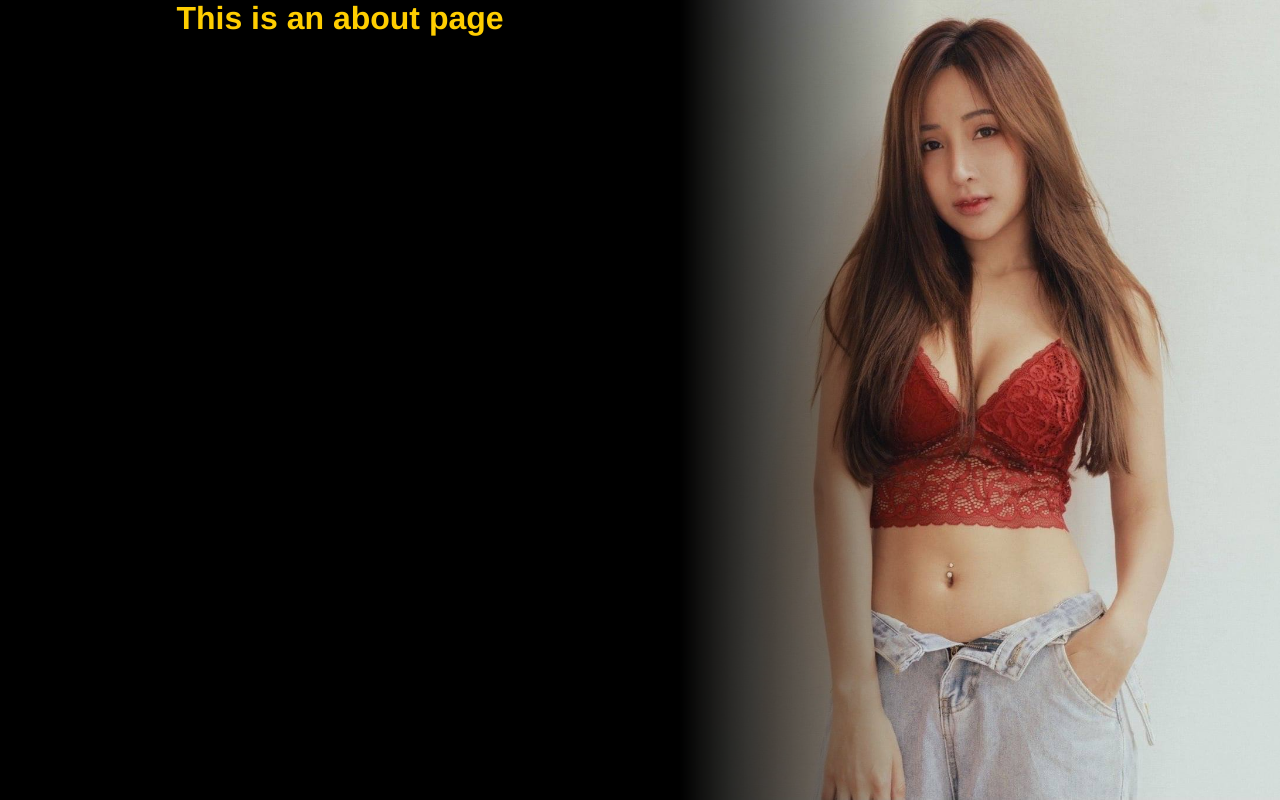
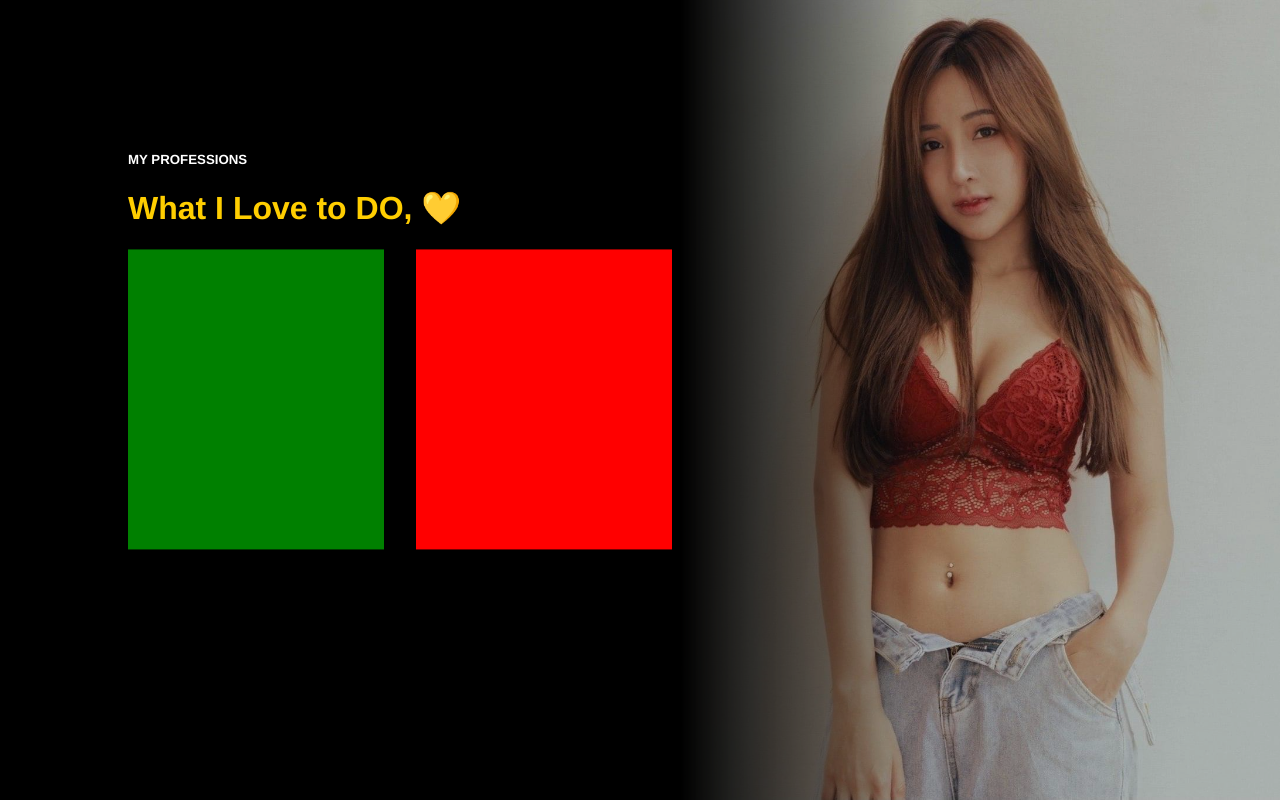
Before and after one commit to raisamong/portfolio-rsm, a Vue app: page /skill in a window 1280 px wide. Built offline with nearby package versions, Linux system fonts and the light colour scheme.

Commit message:
adjust layout

```diff
--- a/src/App.vue
+++ b/src/App.vue
@@ -50,6 +50,7 @@ body {
   flex-direction: row;
   > div:first-child {
     flex-grow: 1;
+    z-index: 1;
   }
 }
 
@@ -99,5 +100,17 @@ body {
   height: 100%;
   flex-shrink: 1;
   width: 600px;
+
+  //adjust opacity
+  opacity: 1;
+  @media only screen and (max-width: 1440px) {
+    opacity: 0.8;
+  }
+  @media only screen and (max-width: 1024px) {
+    opacity: 0.6;
+  }
+  @media only screen and (max-width: 515px) {
+    opacity: 0.4;
+  }
 }
 </style>
--- a/src/views/Skill.vue
+++ b/src/views/Skill.vue
@@ -1,5 +1,48 @@
 <template>
-  <div class="about">
-    <h1>This is an about page</h1>
+  <div class="containter">
+    <h5 class="white-text">MY PROFESSIONS</h5>
+    <h1>What I Love to DO, 💛</h1>
+    <div class="skill-container">
+      <div></div>
+      <div></div>
+    </div>
   </div>
 </template>
+
+<script lang="ts"></script>
+
+<style scoped lang="scss">
+.containter {
+  position: absolute;
+  top: 50%;
+  left: 10%;
+  transform: translateY(-60%);
+  font-weight: bold;
+  text-align: start;
+  @media only screen and (max-width: 515px) {
+    top: 60%;
+  }
+}
+
+.skill-container {
+  display: flex;
+  justify-content: space-between;
+  flex-wrap: wrap;
+
+  > div:first-child {
+    background-color: green;
+  }
+  > div {
+    margin-right: 2rem;
+    margin-bottom: 1rem;
+    flex: 1;
+    height: 20vw;
+    min-height: 300px;
+
+    width: 20vw;
+    min-width: 200px;
+    max-width: 700px;
+    background-color: red;
+  }
+}
+</style>
```
